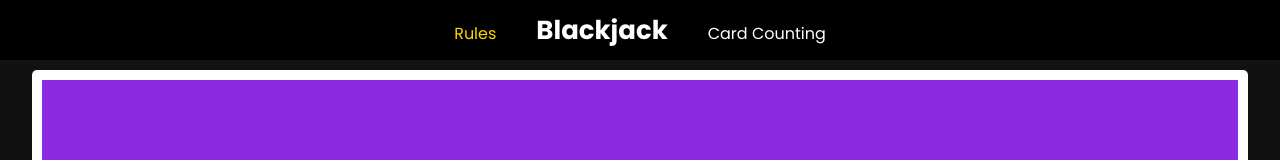
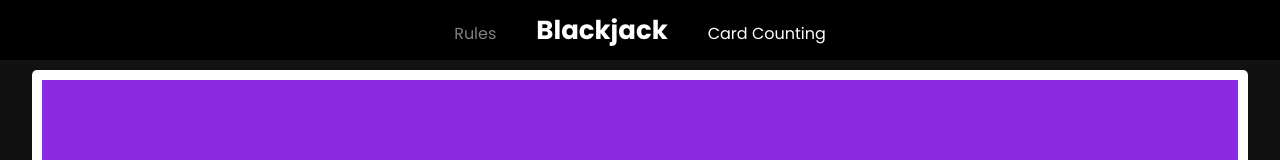
Before and after one commit to curtismyersprogramming/blackjackvue, a Vue app: page / in a window 1280 px wide. In both pictures the pointer is over the link "Rules". Shown: the top 160 px of the page. Built offline with nearby package versions, Linux system fonts and the light colour scheme.

Commit message:
changed hover color

```diff
--- a/src/components/Navbar.vue
+++ b/src/components/Navbar.vue
@@ -53,7 +53,7 @@ header{
     transition: all 0.3s ease 0s;
 }
 .nav_links li a:hover{
-    color: gold;
+    color: grey;
 }
 
 .maintitle{
```
